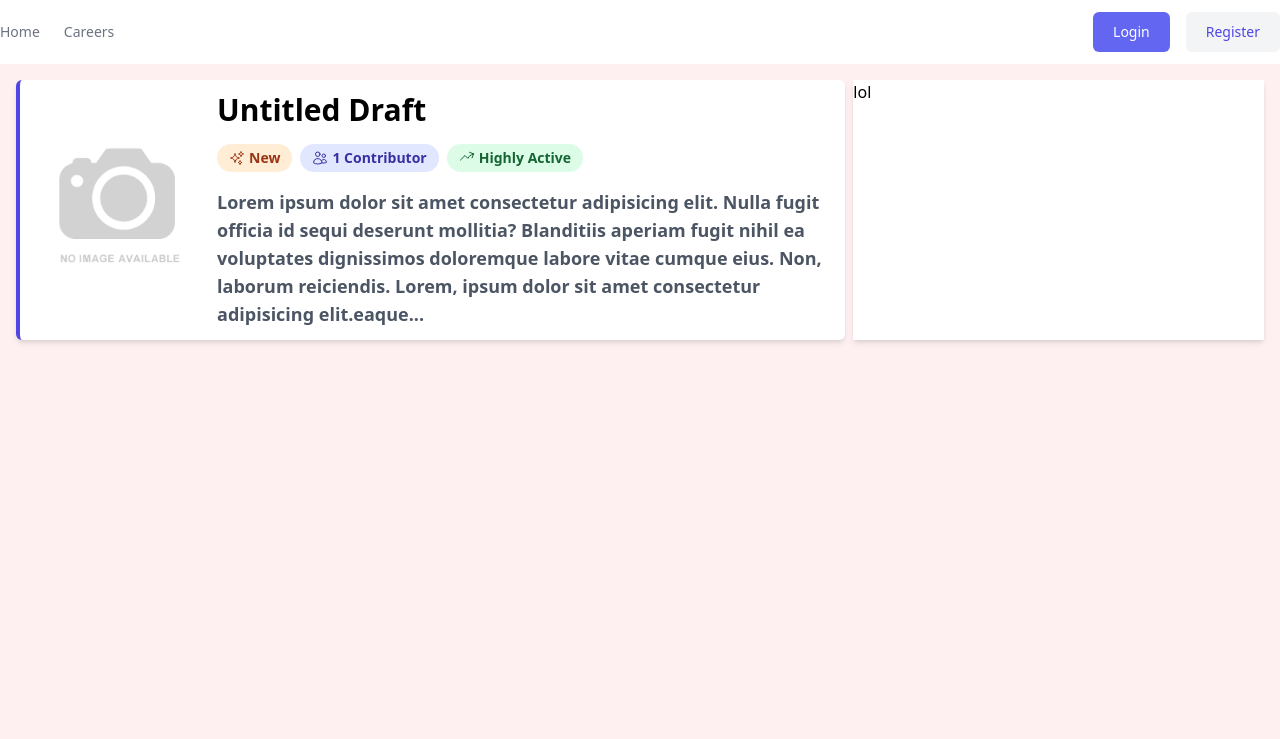
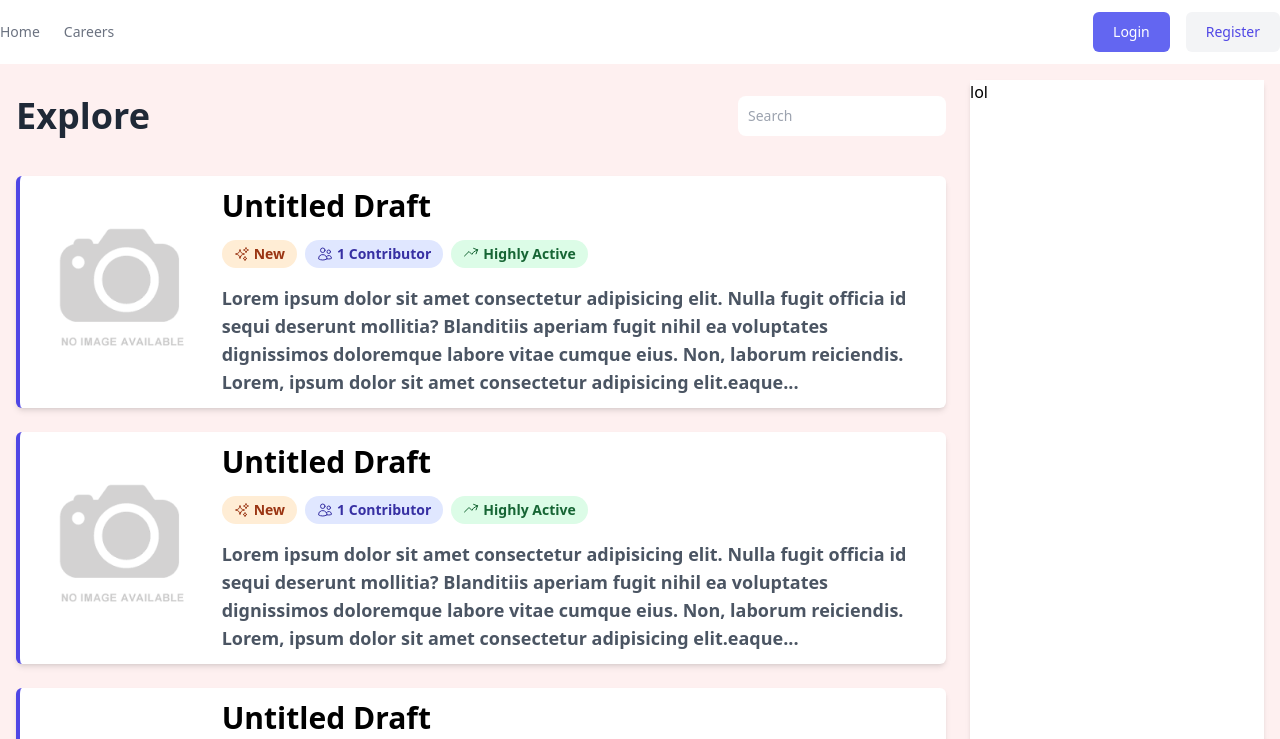
Before and after one commit to AyushNigam-1/Skrible, a React (Vite) app in the folder scriptly/: page / in a window 1280 px wide. Shown: the top 739 px of the page. Built offline with nearby package versions, Linux system fonts and the light colour scheme.

Commit message:
Improved UI

```diff
--- a/scriptly/src/pages/auth/CreateAccount.jsx
+++ b/scriptly/src/pages/auth/CreateAccount.jsx
@@ -35,7 +35,6 @@ const CreateAccount = () => {
                         name="marketing_accept"
                         className="size-5 rounded-md border-gray-200 bg-white shadow-sm"
                     />
-
                     <span className="text-sm text-gray-700">
                         I want to receive emails about events, product updates and company announcements.
                     </span>
--- a/scriptly/src/pages/home/Home.jsx
+++ b/scriptly/src/pages/home/Home.jsx
@@ -8,9 +8,18 @@ const Home = () => {
         <>
             {/* <Genres /> */}
 
-            <div className='grid grid-cols-3 gap-2 m-4' >
-                <div className='col-span-2'>
-                    {/* <h1 className='font-bold text-4xl text-indigo-800'> Scripts </h1> */}
+            <div className='grid grid-cols-4 gap-6 m-4' >
+
+                <div className='col-span-3 flex flex-col gap-6'>
+                    <div className='my-4 flex justify-between'>
+                        <h3 className='font-sans text-4xl font-semibold  text-gray-800' >
+                            Explore
+                        </h3>
+                        <input type="text" id="first_name" class="outline-none text-gray-900 text-sm rounded-lg focus:ring-blue-500  focus:border-blue-500 block p-2.5 w-52" placeholder="Search" required autoComplete='off' />
+                    </div>
+                    {
+                        Array(4).fill(0).map(e => {
+                            return (
                                 <div className=' bg-white rounded-md p-3 flex gap-3  shadow-md border-s-4 border-s-indigo-600 ' >
                                     <div className='rounded-md w-max m-auto'>
                                         <img src="/noimage.png" alt="" width="100%" />
@@ -48,6 +57,10 @@ const Home = () => {
 
                                     </div>
                                 </div>
+                            )
+                        })
+                    }
+
                 </div>
                 <div className='bg-white shadow-md col-span-1 w-full' >
                     lol
```
Lines whose indentation alone changed are shown as unchanged.
